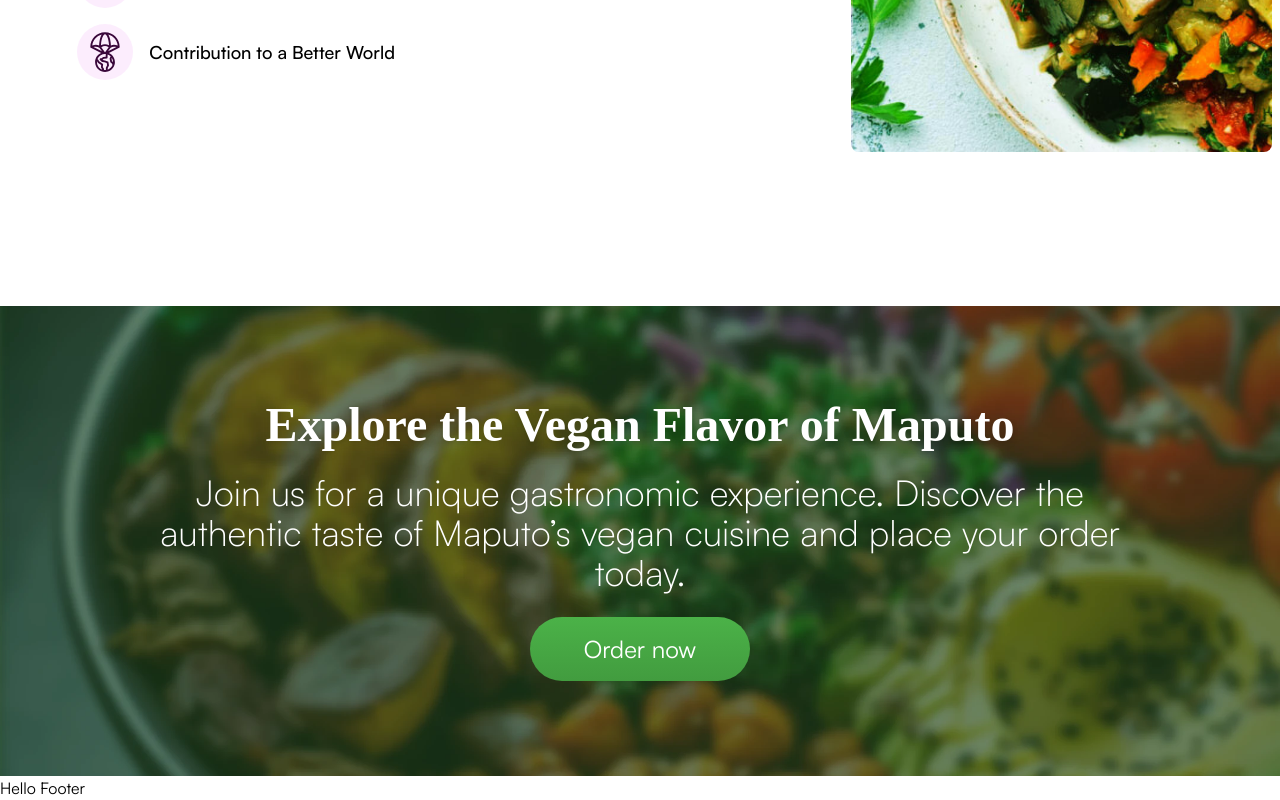
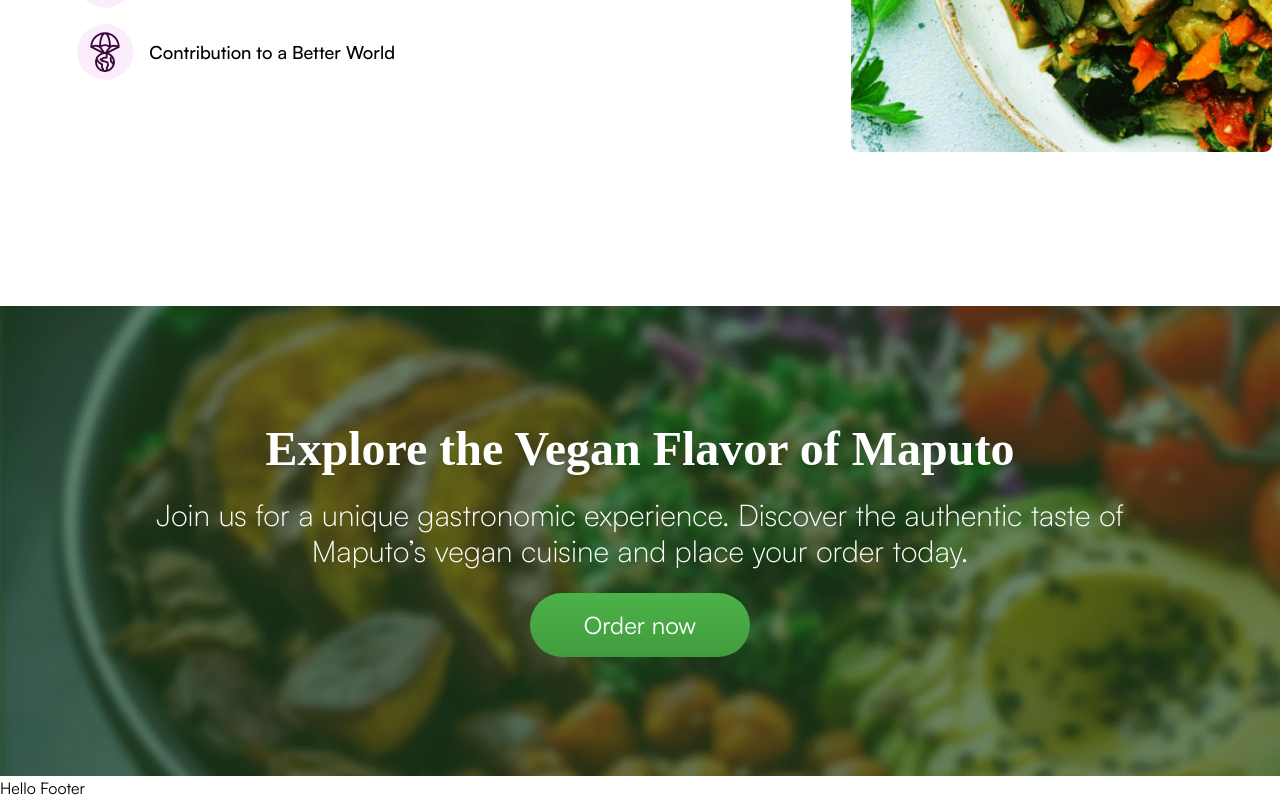
Before and after one commit to FausioPaco/go-vegan, a React (Vite) app: page / in a window 1280 px wide. Shown: the part 3586-4386 px from the top of the page. Built offline with nearby package versions, Linux system fonts and the light colour scheme.

Commit message:
changed font size for home persistent

```diff
--- a/src/components/modules/home/HomePersistent.tsx
+++ b/src/components/modules/home/HomePersistent.tsx
@@ -14,7 +14,7 @@ const HomePersistent = () => {
       <h2 className="font-serif text-4xl font-bold leading-normal text-white drop-shadow-md md:text-5xl">
         Explore the Vegan Flavor of Maputo
       </h2>
-      <p className="max-w-[980px] text-3xl font-light leading-relaxed text-white md:text-4xl">
+      <p className="max-w-[980px] text-2xl font-light leading-relaxed text-white md:text-3xl">
         Join us for a unique gastronomic experience. Discover the authentic
         taste of Maputo’s vegan cuisine and place your order today.
       </p>
```
